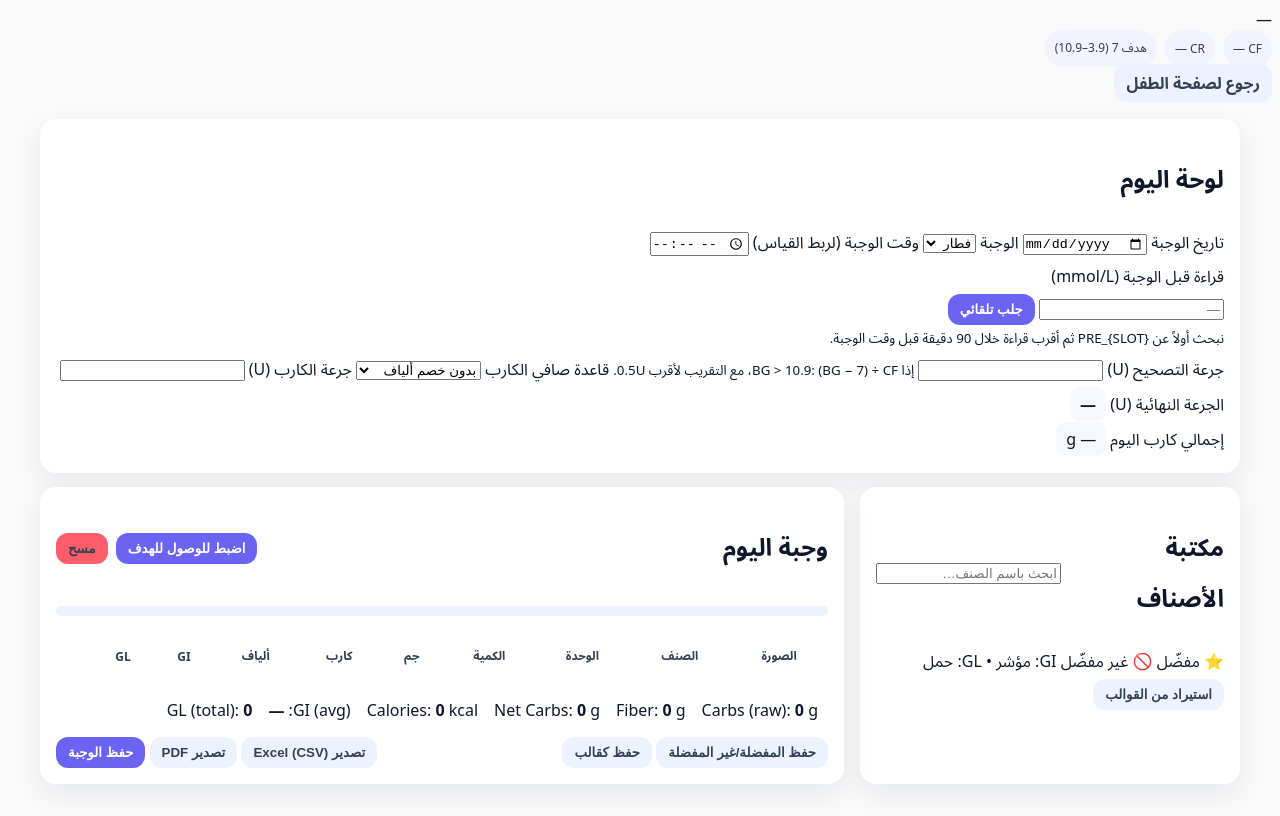
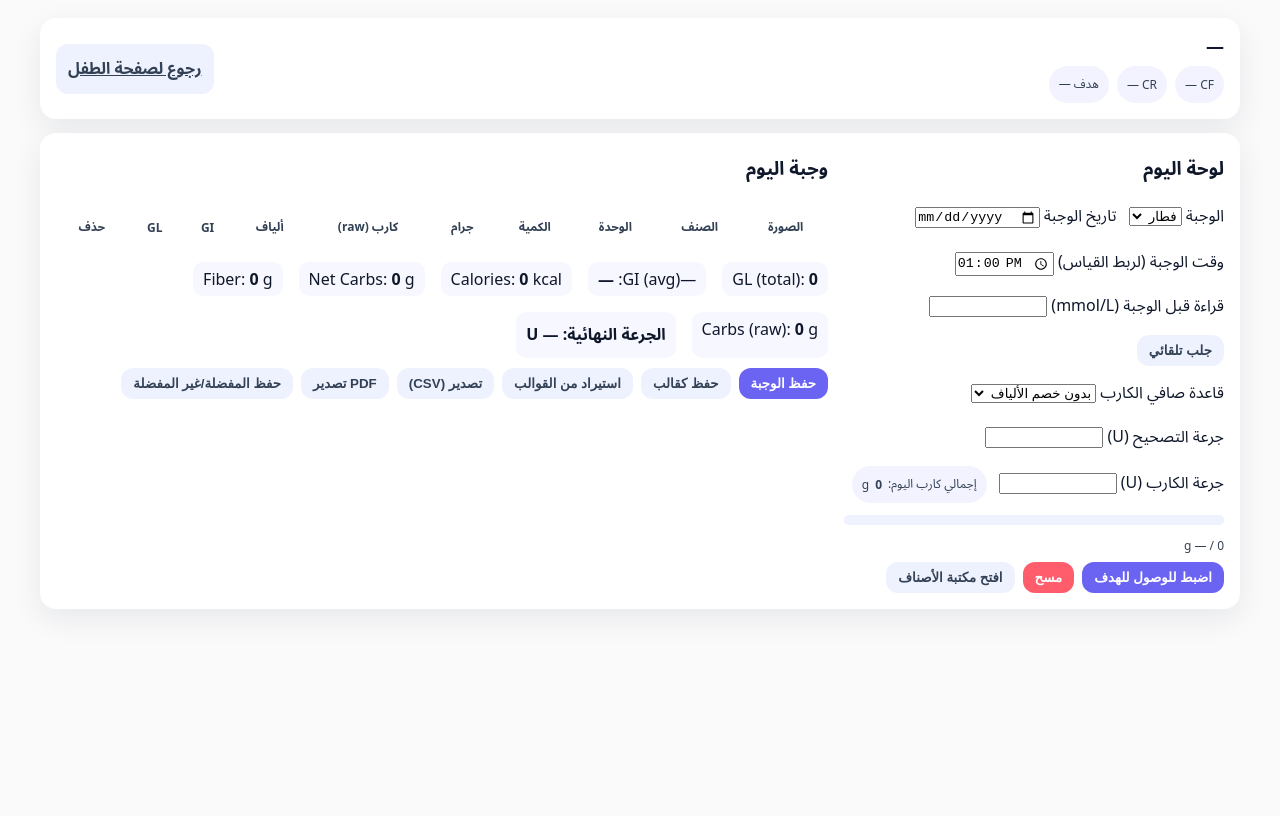
Before and after one commit to yashendy/aseel-Diabetic, a plain HTML site: page meals.html in a window 1280 px wide. Drawn offline with Linux system fonts and the light colour scheme.

Commit message:
Update meals.html

```diff
--- a/meals.html
+++ b/meals.html
@@ -1,4 +1,3 @@
-<!-- /meals.html -->
 <!doctype html>
 <html lang="ar" dir="rtl">
 <head>
@@ -6,39 +5,51 @@
   <meta name="viewport" content="width=device-width,initial-scale=1" />
   <title>الوجبات</title>
 
+  <!-- أيقونة المنصة (اختياري) -->
+  <link rel="icon" href="favicon.png" />
+
+  <!-- ستايلات الصفحة -->
   <link rel="stylesheet" href="css/meals.css" />
-  <link rel="preconnect" href="https://www.gstatic.com" crossorigin>
-
-  <!-- شعارات المنصة -->
-  <link rel="icon" href="favicon.ico">
-  <link rel="icon" type="image/png" href="favicon.png">
+  <style>
+    /* يمكن إبقاء هذا القسم أو حذفه لو عندك ملف CSS منفصل فقط */
+  </style>
 </head>
 <body>
-  <header class="app-header">
-    <div class="child-meta">
-      <div class="child-name" id="childName">—</div>
-      <div class="chips">
-        <span class="chip" id="chipCF">CF —</span>
-        <span class="chip" id="chipCR">CR —</span>
-        <span class="chip ghost" id="chipTargets">هدف 7 (3.9–10.9)</span>
+
+  <!-- لودر عام -->
+  <div id="appLoader" class="app-loader">
+    <div class="box">
+      <span class="spinner"></span>
+      <span>يجري التحميل…</span>
     </div>
   </div>
-    <nav class="app-actions">
-      <a class="btn ghost" id="backToChild">رجوع لصفحة الطفل</a>
-    </nav>
-  </header>
 
-  <main class="container">
+  <div class="container">
+
+    <!-- رأس صغير: اسم الطفل والشيبس -->
+    <div class="card">
+      <div class="flex-between">
+        <div>
+          <div style="font-weight:800;font-size:18px" id="childName">—</div>
+          <div class="chips" style="margin-top:8px;">
+            <div class="chip" id="chipCF">CF —</div>
+            <div class="chip" id="chipCR">CR —</div>
+            <div class="chip" id="chipTargets">هدف —</div>
+          </div>
+        </div>
+        <a id="backToChild" class="btn ghost" href="child.html">رجوع لصفحة الطفل</a>
+      </div>
+    </div>
+
     <!-- لوحة اليوم -->
-    <section class="card">
-      <h2>لوحة اليوم</h2>
-      <div class="grid2">
-        <label class="fld">
-          <span>تاريخ الوجبة</span>
-          <input type="date" id="dateInput" />
-        </label>
-        <label class="fld">
-          <span>الوجبة</span>
+    <div class="card">
+      <div class="grid-left">
+        <!-- إعدادات اليوم -->
+        <div>
+          <h3 style="margin:0 0 10px;">لوحة اليوم</h3>
+
+          <div class="chips" style="gap:12px;margin-bottom:10px;">
+            <label>الوجبة
               <select id="slotSelect">
                 <option value="b">فطار</option>
                 <option value="l">غداء</option>
@@ -47,157 +58,163 @@
               </select>
             </label>
 
-        <label class="fld">
-          <span>وقت الوجبة (لربط القياس)</span>
-          <input type="time" id="mealTime" />
+            <label>تاريخ الوجبة
+              <input id="dateInput" type="date" />
             </label>
 
-        <div class="fld">
-          <span>قراءة قبل الوجبة (mmol/L)</span>
-          <div class="inline">
-            <input type="number" id="preBg" step="0.1" placeholder="—" />
-            <button class="btn" id="btnFetchPre">جلب تلقائي</button>
-          </div>
-          <small id="preBgHint" class="hint">نبحث أولاً عن PRE_{SLOT} ثم أقرب قراءة خلال 90 دقيقة قبل وقت الوجبة.</small>
+            <label>وقت الوجبة (لربط القياس)
+              <input id="mealTime" type="time" value="13:00" />
+            </label>
           </div>
 
-        <label class="fld">
-          <span>جرعة التصحيح (U)</span>
-          <input type="number" id="doseCorrection" step="0.1" />
-          <small class="hint">إذا BG &gt; 10.9: (BG − 7) ÷ CF، مع التقريب لأقرب 0.5U.</small>
+          <div class="chips" style="gap:12px;margin-bottom:10px;">
+            <label>قراءة قبل الوجبة (mmol/L)
+              <input id="preBg" type="number" step="0.1" style="width:110px" />
             </label>
+            <button id="btnFetchPre" class="btn ghost">جلب تلقائي</button>
+          </div>
 
-        <label class="fld">
-          <span>قاعدة صافي الكارب</span>
+          <div class="chips" style="gap:12px;margin-bottom:10px;">
+            <label>قاعدة صافي الكارب
               <select id="netCarbRule">
-            <option value="none">بدون خصم ألياف</option>
-            <option value="halfFiber">خصم نصف الألياف</option>
-            <option value="fullFiber">خصم كامل الألياف</option>
+                <option value="fullFiber">بدون خصم الألياف</option>
+                <option value="halfFiber">نصف خصم الألياف</option>
+                <option value="none">خصم كامل الألياف</option>
               </select>
             </label>
-
-        <label class="fld">
-          <span>جرعة الكارب (U)</span>
-          <input type="number" id="doseCarbs" step="0.1" />
-        </label>
-
-        <div class="fld">
-          <span>الجرعة النهائية (U)</span>
-          <div class="total dose"><span id="doseTotal">—</span></div>
           </div>
 
-        <div class="fld">
-          <span>إجمالي كارب اليوم</span>
-          <div class="total"><span id="dayCarbs">—</span> g</div>
+          <div class="chips" style="gap:12px;margin-bottom:6px;">
+            <label>جرعة التصحيح (U)
+              <input id="doseCorrection" type="number" step="0.1" style="width:110px" />
+            </label>
+            <label>جرعة الكارب (U)
+              <input id="doseCarbs" type="number" step="0.1" style="width:110px" />
+            </label>
+            <div class="chip">إجمالي كارب اليوم: <b id="dayCarbs">0</b> g</div>
           </div>
+
+          <div class="progress">
+            <div id="progressBar" class="bar" style="width:0%"></div>
           </div>
-    </section>
+          <div id="progressLabel" class="progress-label">0 / — g</div>
 
-    <!-- مكتبة الأصناف + جدول الوجبة -->
-    <section class="grid-left">
-      <div class="card">
-        <div class="flex-between">
-          <h2>مكتبة الأصناف</h2>
-          <div class="toolbar">
-            <input id="searchBox" placeholder="ابحث باسم الصنف…" />
-          </div>
-        </div>
-        <div class="legend">
-          <span>⭐ مفضّل</span>
-          <span>🚫 غير مفضّل</span>
-          <span>GI: مؤشر • GL: حمل</span>
-        </div>
-        <div id="itemsGrid" class="items-grid"></div>
-        <div class="flex-between">
-          <div>
-            <button class="btn ghost" id="btnLoadTemplates">استيراد من القوالب</button>
-          </div>
-          <div class="muted" id="itemsCount"></div>
+          <div class="toolbar" style="margin-top:8px;">
+            <button id="btnScaleToTarget" class="btn">اضبط للوصول للهدف</button>
+            <button id="btnClearMeal" class="btn danger">مسح</button>
+            <button id="btnOpenLibrary" class="btn ghost">افتح مكتبة الأصناف</button>
           </div>
         </div>
 
-      <div class="card">
-        <div class="flex-between">
-          <h2>وجبة اليوم</h2>
-          <div class="toolbar">
-            <button class="btn" id="btnScaleToTarget">اضبط للوصول للهدف</button>
-            <button class="btn danger ghost" id="btnClearMeal">مسح</button>
+        <!-- جدول الوجبة -->
+        <div>
+          <h3 style="margin:0 0 10px;">وجبة اليوم</h3>
+          <div class="table-wrap">
+            <table class="table">
+              <thead>
+                <tr>
+                  <th>الصورة</th>
+                  <th>الصنف</th>
+                  <th>الوحدة</th>
+                  <th>الكمية</th>
+                  <th>جرام</th>
+                  <th>كارب (raw)</th>
+                  <th>ألياف</th>
+                  <th>GI</th>
+                  <th>GL</th>
+                  <th>حذف</th>
+                </tr>
+              </thead>
+              <tbody id="mealBody"></tbody>
+            </table>
+          </div>
+
+          <div class="totals">
+            <div class="total">GL (total): <b id="sumGL">0</b></div>
+            <div class="total">—GI (avg): <b id="sumGI">—</b></div>
+            <div class="total">Calories: <b id="sumCal">0</b> kcal</div>
+            <div class="total">Net Carbs: <b id="sumCarbsNet">0</b> g</div>
+            <div class="total">Fiber: <b id="sumFiber">0</b> g</div>
+            <div class="total">Carbs (raw): <b id="sumCarbsRaw">0</b> g</div>
+            <div class="total dose">الجرعة النهائية: <span id="doseTotal">—</span> U</div>
+          </div>
+
+          <div class="toolbar" style="margin-top:10px;">
+            <button id="btnSaveMeal" class="btn">حفظ الوجبة</button>
+            <button id="btnSaveTemplate" class="btn ghost">حفظ كقالب</button>
+            <button id="btnLoadTemplates" class="btn ghost">استيراد من القوالب</button>
+            <button id="btnExportCSV" class="btn ghost">تصدير (CSV)</button>
+            <button id="btnPrint" class="btn ghost">PDF تصدير</button>
+            <button id="btnSaveFavorites" class="btn ghost">حفظ المفضلة/غير المفضلة</button>
+          </div>
+        </div>
+      </div>
     </div>
   </div>
 
-        <div class="progress">
-          <div class="bar" id="progressBar" style="width:0%"></div>
-          <div class="progress-label" id="progressLabel">0 / — g</div>
+  <!-- نافذة مكتبة الأصناف (Modal) -->
+  <div id="libModal" class="modal hidden" aria-hidden="true">
+    <div class="modal__overlay" data-close-modal></div>
+    <div class="modal__dialog" role="dialog" aria-modal="true" aria-labelledby="libTitle">
+      <div class="modal__header">
+        <div>
+          <div id="libTitle" class="modal__title">مكتبة الأصناف</div>
+          <div class="muted">ابحث بالاسم • رشّح بالمفضلة • كل صنف فيه GI/GL وبيانات 100جم</div>
+        </div>
+        <button class="modal__close" data-close-modal>✖</button>
       </div>
 
-        <div class="table-wrap">
-          <table class="table" id="mealTable">
-            <thead>
-              <tr>
-                <th>الصورة</th><th>الصنف</th><th>الوحدة</th><th>الكمية</th>
-                <th>جم</th><th>كارب</th><th>ألياف</th><th>GI</th><th>GL</th><th></th>
-              </tr>
-            </thead>
-            <tbody id="mealBody"></tbody>
-            <tfoot>
-              <tr>
-                <td colspan="10">
-                  <div class="totals">
-                    <div>Carbs (raw): <b id="sumCarbsRaw">0</b> g</div>
-                    <div>Fiber: <b id="sumFiber">0</b> g</div>
-                    <div>Net Carbs: <b id="sumCarbsNet">0</b> g</div>
-                    <div>Calories: <b id="sumCal">0</b> kcal</div>
-                    <div>GI (avg): <b id="sumGI">—</b></div>
-                    <div>GL (total): <b id="sumGL">0</b></div>
+      <div class="modal__toolbar">
+        <input id="searchBox" type="search" placeholder="… ابحث باسم الصنف" />
+        <div class="chips">
+          <div class="chip">مفضّل: ⭐</div>
+          <div class="chip">غير مفضّل: 🚫</div>
+          <div class="chip">العدد: <b id="itemsCount">0</b></div>
         </div>
-                </td>
-              </tr>
-            </tfoot>
-          </table>
       </div>
 
-        <div class="flex-between">
-          <div class="left">
-            <button class="btn ghost" id="btnSaveFavorites">حفظ المفضلة/غير المفضلة</button>
-            <button class="btn ghost" id="btnSaveTemplate">حفظ كقالب</button>
-          </div>
-          <div class="right">
-            <button class="btn ghost" id="btnExportCSV">تصدير Excel (CSV)</button>
-            <button class="btn ghost" id="btnPrint">تصدير PDF</button>
-            <button class="btn primary" id="btnSaveMeal">حفظ الوجبة</button>
+      <div id="itemsGrid" class="items-grid"></div>
     </div>
   </div>
-      </div>
-    </section>
-  </main>
 
-  <!-- تهيئة Firebase مرنة (تعمل مع أي شكل لملف firebase-config.js) -->
+  <!-- تهيئة Firebase قبل meals.js -->
   <script type="module">
-    import { initializeApp } from "https://www.gstatic.com/firebasejs/10.12.2/firebase-app.js";
+    import { getApps, initializeApp } from "https://www.gstatic.com/firebasejs/10.12.2/firebase-app.js";
     import { getFirestore } from "https://www.gstatic.com/firebasejs/10.12.2/firebase-firestore.js";
     import { getStorage } from "https://www.gstatic.com/firebasejs/10.12.2/firebase-storage.js";
 
-    const mod = await import("./js/firebase-config.js");
-
-    // 1) لو الملف صدّر app/db/st مباشرة
-    let app = mod.app || window._app || null;
-    let db  = mod.db  || window._db  || null;
-    let st  = mod.st  || window._st  || null;
-
-    // 2) أو لو صدّر firebaseConfig
-    if (!app && (mod.firebaseConfig || mod.default || window.firebaseConfig)) {
-      const cfg = mod.firebaseConfig || mod.default || window.firebaseConfig;
-      app = initializeApp(cfg);
+    async function ensureFirebase(){
+      if (window._db && window._st) return;
+      try {
+        const confMod = await import('./js/firebase-config.js');
+        if (confMod.app && confMod.db && confMod.storage) {
+          // حالتك القديمة كانت بتصدّر { app, auth, db, storage }
+          window._app = confMod.app;
+          window._db  = confMod.db;
+          window._st  = confMod.storage;
+        } else if (confMod.firebaseConfig) {
+          const apps = getApps();
+          const app = apps.length ? apps[0] : initializeApp(confMod.firebaseConfig);
+          window._app = app;
+          window._db  = getFirestore(app);
+          window._st  = getStorage(app);
         }
-
-    // 3) كمّل الـ db/storage لو ناقصين
-    if (app && !db) db = getFirestore(app);
-    if (app && !st) st = getStorage(app);
-
-    // 4) وفّرهم لـ meals.js
+      } catch (e) {
+        // fallback إلى window.firebaseConfig لو موجود
+        if (window.firebaseConfig) {
+          const apps = getApps();
+          const app = apps.length ? apps[0] : initializeApp(window.firebaseConfig);
           window._app = app;
-    window._db  = db;
-    window._st  = st;
+          window._db  = getFirestore(app);
+          window._st  = getStorage(app);
+        }
+      }
+      if (!window._db || !window._st) {
+        alert("Firebase not initialized. تأكدي من سكربت التهيئة قبل meals.js");
+        throw new Error("Firebase not initialized");
+      }
+    }
+    await ensureFirebase();
   </script>
 
   <!-- منطق الصفحة -->
```
Lines whose indentation alone changed are shown as unchanged.
